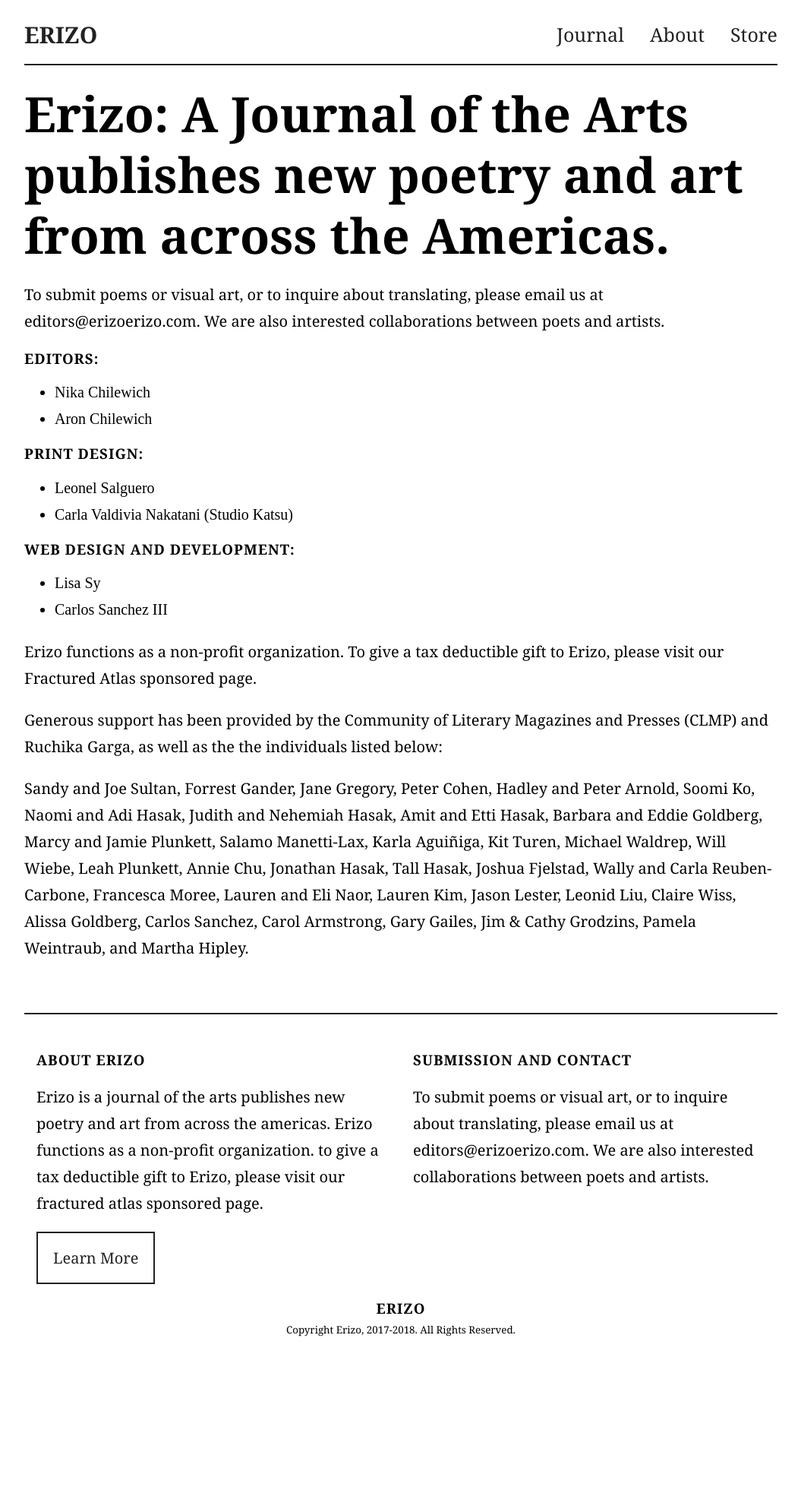
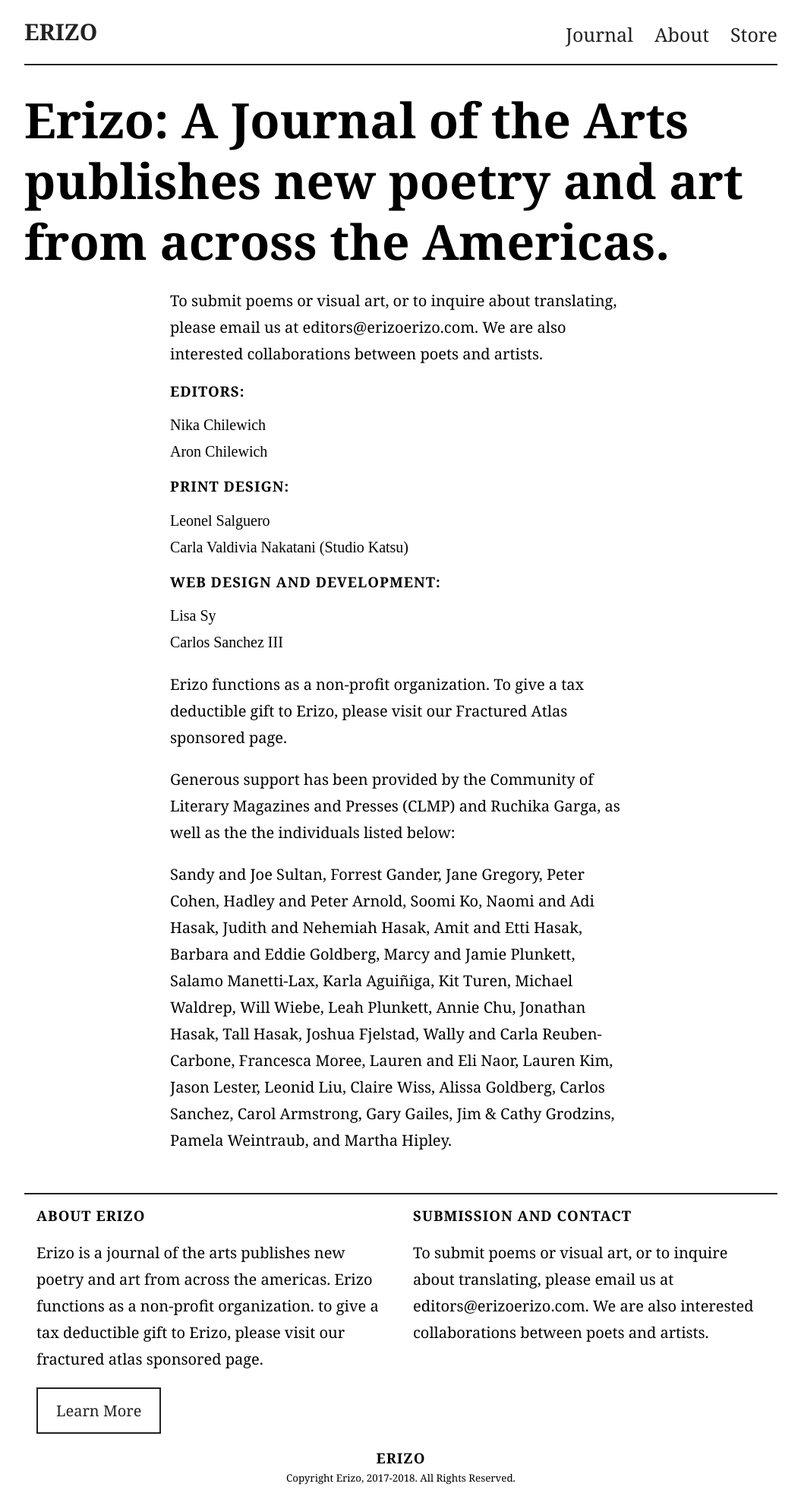
Before and after one commit to erizomag/erizo_jekyll, a Jekyll site: the page built from about.md, in a window 1280 px wide. Shown: the whole page at 76% size, without its empty margins (112-1167 px from the left). Built offline with Jekyll 4.4.1, drawn with Linux system fonts in a browser that asks for light colours; some web fonts are replaced; before the commit the page ends 1791 px from its top, so only the background shows below that.

Commit message:
Add modular margin system
- Add modular margin system in `spacing.scss`
- Break `issues` styles into separate stylesheets

```diff
--- a/_layouts/about.html
+++ b/_layouts/about.html
@@ -1,7 +1,14 @@
 ---
 layout: default
+page_excerpt:  >-
+  Erizo: A Journal of the Arts publishes new poetry and art from across the Americas.
 ---
 
 <section class="about">
-  {{ content }}
+  <h1>
+    {{ page.page_excerpt }}
+  </h1>
+  <div class="about_body_content">
+    {{ content }}
+  </div>
 </section>
--- a/_layouts/issue_detail.html
+++ b/_layouts/issue_detail.html
@@ -59,7 +59,7 @@
 
   </div>
 
-  <div class="issue_detail_toc">
+  <div class="issue_detail_table_of_contents">
     {{ content }}
   </div>
 </section>
--- /dev/null
+++ b/_lib/about.scss
@@ -0,0 +1,6 @@
+.about_body_content {
+  @include grid-media($neat-grid-desktop) {
+    @include grid-shift(2);
+    @include grid-column(8);
+  }
+}
--- a/_lib/components/button.scss
+++ b/_lib/components/button.scss
@@ -2,17 +2,21 @@
   box-sizing: border-box;
   display: block;
   font-size: $base-font-size;
-  padding-bottom: ($secondary-spacing * 0.75);
+  padding-bottom: $base_spacing_down_2;
   padding-left: 0;
   padding-right: 0;
-  padding-top: ($secondary-spacing * 0.75);
+  padding-top: $base_spacing_down_2;
   text-align: center;
   width: 100%;
 
   @include grid-media($neat-grid-tablet) {
     display: inline-block;
-    padding: ($secondary-spacing * 0.75) $secondary-spacing;
+    padding: $base_spacing_down_1 $base_spacing;
     width: auto;
+  }
+
+  &:hover {
+    text-decoration: none;
   }
 }
 
--- a/_lib/container.scss
+++ b/_lib/container.scss
@@ -9,9 +9,9 @@
   @include grid-column(12);
   display: block;
   overflow: hidden;
-  margin-top: $base-spacing / 1.5;
+  margin-top: $base_spacing_mobile;
 
   @include grid-media($neat-grid-tablet) {
-    margin-top: $base-spacing;
+    margin-top: $base_spacing_desktop;
   }
 }
--- a/_lib/footer.scss
+++ b/_lib/footer.scss
@@ -2,11 +2,11 @@
   @include grid-column(12);
   @include clearfix;
   border-top: $base-border;
-  margin-top: $base-spacing / 1.5;
-  padding-top: $base-spacing * 2;
+  margin-top: $base_spacing_mobile;
+  padding-top: $base_spacing_mobile;
 
   @include grid-media($neat-grid-tablet) {
-    margin-top: $base-spacing * 2;
+    margin-top: $base_spacing_desktop;
   }
 }
 
--- a/_lib/issues.scss
+++ b/_lib/issues.scss
@@ -26,103 +26,47 @@
   }
 }
 
-.issues_body_list_item_image img {
+.issues_body_list_item_image {
+  a {
+    &:hover {
+      img {
+        opacity: 1;
+        // transform: scale(1.05);
+      }
+    }
+  }
+
+  img {
     @include clearfix;
+    opacity: 0.95;
     width: 100%;
+    max-width: 100%;
     height: auto;
+    // transition: all .2s ease-in-out;
+  }
 }
 
 .issues_body_list_item_description {
   .title {
+    font-family: $serif-primary;
     margin: 0;
   }
 
   .description {
     margin-top: 0;
   }
-}
 
-
-.issues_action_row {
+  .meta_list {
     padding-left: 0;
 
-  .issues_action_row_item {
-    display: inline-block;
-    list-style-type: none;
-    margin-right: $tertiary-spacing;
-  }
-}
-
-// --------------------------- /
-// Issues Detail
-// --------------------------- /
-
-.issue_detail_excerpt {
-  p {
-    font-size: $base-font-size * 1.5;
-  }
-}
-
-.issue_detail_image {
-  @include aspect-ratio(16, 9);
-}
-
-.issue_detail_image img {
-  object-fit: cover;
-  max-height: fit-content;
-  width: 100%;
-}
-
-.issue_detail_header {
-  // margin: $base-spacing auto;
-  // padding-bottom: $base-spacing;
-}
-
-.issue_detail_meta_title {
-  letter-spacing: 1px;
-  text-transform: uppercase;
-
-  @include grid-media($neat-grid-tablet) {
-    font-size: $base-font-size;
-  }
-
-}
-
-.issue_detail_meta_description {
-  margin: 0;
-}
-
-.issue_detail_meta_body {
-  display: flex;
-  align-items: center;
-  // justify-content: space-between;
-  margin-bottom: $base-spacing;
-}
-
-.issue_detail_meta_list,
-.issue_detail_meta_cta {
-  display: inline-block;
-}
-
-.issue_detail_meta_list {
-  padding-left: 0;
-
-  .issue_detail_meta_list_item {
+    .meta_list_item {
       display: inline-block;
       list-style-type: none;
       margin-right: $base-spacing * 2;
+
+      .meta_description {
+        margin: 0;
       }
     }
-
-.issue_detail_meta_cta {
-  .btn-base {
-    font-size: $base-font-size * 1.25;
   }
 }
-
-.issue_detail_toc {
-  border-top: $base-border;
-  padding-top: $base-spacing;
-  column-count: 2;
-  column-gap: $base-spacing;
-}
--- /dev/null
+++ b/_lib/issues_action.scss
@@ -0,0 +1,15 @@
+.issues_action_row {
+  padding-left: 0;
+
+  .issues_action_row_item {
+    display: block;
+    list-style-type: none;
+    margin-bottom: $tertiary-spacing;
+
+    @include grid-media($neat-grid-tablet) {
+      display: inline-block;
+      margin-bottom: 0;
+      margin-right: $tertiary-spacing;
+    }
+  }
+}
--- /dev/null
+++ b/_lib/issues_detail.scss
@@ -0,0 +1,67 @@
+.issue_detail_excerpt {
+  p {
+    font-size: $base-font-size * 1.5;
+  }
+}
+
+.issue_detail_image {
+  @include aspect-ratio(16, 9);
+}
+
+.issue_detail_image img {
+  object-fit: cover;
+  max-height: fit-content;
+  width: 100%;
+}
+
+.issue_detail_header {
+  // margin: $base-spacing auto;
+  // padding-bottom: $base-spacing;
+}
+
+.issue_detail_meta_title {
+  letter-spacing: 1px;
+  text-transform: uppercase;
+
+  @include grid-media($neat-grid-tablet) {
+    font-size: $base-font-size;
+  }
+}
+
+.issue_detail_meta_description {
+  margin: 0;
+}
+
+.issue_detail_meta_body {
+  align-items: initial;
+  display: flex;
+  flex-direction: column;
+  margin-bottom: $base-spacing;
+
+  @include grid-media($neat-grid-tablet) {
+    align-items: center;
+    flex-direction: row;
+  }
+}
+
+.issue_detail_meta_list,
+.issue_detail_meta_cta {
+  display: inline-block;
+}
+
+.issue_detail_meta_list {
+  padding-left: 0;
+
+
+  .issue_detail_meta_list_item {
+    display: inline-block;
+    list-style-type: none;
+    margin-right: $base-spacing * 2;
+  }
+}
+
+.issue_detail_meta_cta {
+  .btn-base {
+    font-size: $base-font-size * 1.25;
+  }
+}
--- /dev/null
+++ b/_lib/issues_detail_table_of_contents.scss
@@ -0,0 +1,41 @@
+.issue_detail_table_of_contents {
+  border-top: $base-border;
+  padding-top: $base-spacing;
+
+  @include grid-media($neat-grid-tablet) {
+    column-count: 2;
+    column-gap: $base-spacing;
+  }
+
+  @include grid-media($neat-grid-desktop) {
+    column-count: 3;
+    column-gap: $base-spacing;
+  }
+
+  h3 {
+    margin-bottom: $base-spacing;
+  }
+
+  h4 {
+    font-size: $base-font-size * 1.25;
+  }
+
+  h4,
+  h5 {
+    text-transform: uppercase;
+  }
+
+  hr {
+    border: none;
+    margin-bottom: $base-spacing * 2;
+  }
+
+
+  ul {
+    margin-top: 0;
+
+    li {
+      font-style: oblique;
+    }
+  }
+}
--- a/_lib/main.scss
+++ b/_lib/main.scss
@@ -4,7 +4,6 @@
 }
 
 .home_body_content {
-
   @include grid-media($neat-grid-desktop) {
     @include grid-shift(3);
     @include grid-column(6);
--- /dev/null
+++ b/_lib/spacing.scss
@@ -0,0 +1,20 @@
+// Spacing, Margins, Gutter
+$base-unit: 1rem;
+
+// Rhythm Declaration
+$base_spacing_up_3: $base-unit * 3.00;
+$base_spacing_up_2: $base-unit * 2.00;
+$base_spacing_up_1: $base-unit * 1.50;
+$base_spacing: $base-unit;
+$base_spacing_down_1: $base-unit / 1.50;
+$base_spacing_down_2: $base-unit / 2.00;
+$base_spacing_down_3: $base-unit / 3.00;
+
+// Platform Declaration
+$base_spacing_mobile: $base_spacing;
+$base_spacing_desktop: $base_spacing_up_2;
+
+// Delete these soon
+$base-spacing: $base-unit * 1.5;
+$secondary-spacing: $base-unit;
+$tertiary-spacing: $base-unit / 2;
--- a/_lib/typography.scss
+++ b/_lib/typography.scss
@@ -1,5 +1,5 @@
-$sans-serif-primary: "BagnardRegular", "georgia";
-$sans-serif-secondary: "utopia-std", "georgia";
+$serif-primary: "BagnardRegular", "georgia";
+$serif-secondary: "utopia-std", "georgia";
 
 $base-font-size: 1em;
 
@@ -8,7 +8,7 @@
 $rhythm_mobile : 2;
 
 h1 {
-  font-family: $sans-serif-primary;
+  font-family: $serif-primary;
   font-size: $base-font-size * $rhythm_mobile;
 
   @include grid-media($neat-grid-tablet) {
@@ -21,7 +21,7 @@
 }
 
 h2 {
-  font-family: $sans-serif-secondary;
+  font-family: $serif-secondary;
   font-size: $base-font-size * 1.5;
 
   @include grid-media($neat-grid-tablet) {
@@ -42,14 +42,14 @@
 h4,
 h5,
 h6 {
-  font-family: $sans-serif-secondary;
+  font-family: $serif-secondary;
 }
 
 p,
 a,
 small,
 caption {
-  font-family: $sans-serif-secondary;
+  font-family: $serif-secondary;
 }
 
 p,
@@ -78,6 +78,7 @@
 
   &:hover {
     color: $link-hover-color;
+    text-decoration: underline;
   }
 
   &:visited {
@@ -92,3 +93,11 @@
 figure {
   margin: 0;
 }
+
+ul {
+  padding-left: 0;
+
+  li {
+    list-style-type: none;
+  }
+}
--- a/_lib/variables.scss
+++ b/_lib/variables.scss
@@ -50,10 +50,3 @@
 // Border
 $base-border-width: 2px;
 $base-border: $base-border-width solid $base-font-color;
-
-// Spacing, Margins, Gutter
-$base-unit: 1em;
-
-$base-spacing: $base-unit * 1.5;
-$secondary-spacing: $base-unit;
-$tertiary-spacing: $base-unit / 2;
--- a/assets/stylesheet.scss
+++ b/assets/stylesheet.scss
@@ -12,6 +12,7 @@
 // Custom Default Style Libraries
 @import "variables";
 @import "typography";
+@import "spacing";
 @import "container";
 @import "components/button";
 
@@ -20,4 +21,10 @@
 @import "header";
 @import "nav";
 @import "footer";
+
+// Custom Page Styles
+@import "about";
 @import "issues";
+@import "issues_action";
+@import "issues_detail";
+@import "issues_detail_table_of_contents";
```
Also changed, not shown: _issues/issue_2.md (+28 -0 lines), _layouts/issues.html (+35 -11 lines), about.md (+2 -2 lines). Lines whose indentation alone changed are shown as unchanged.
